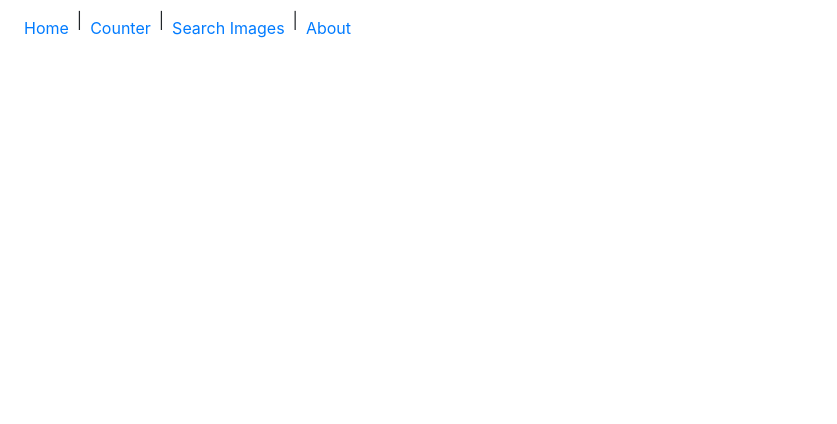
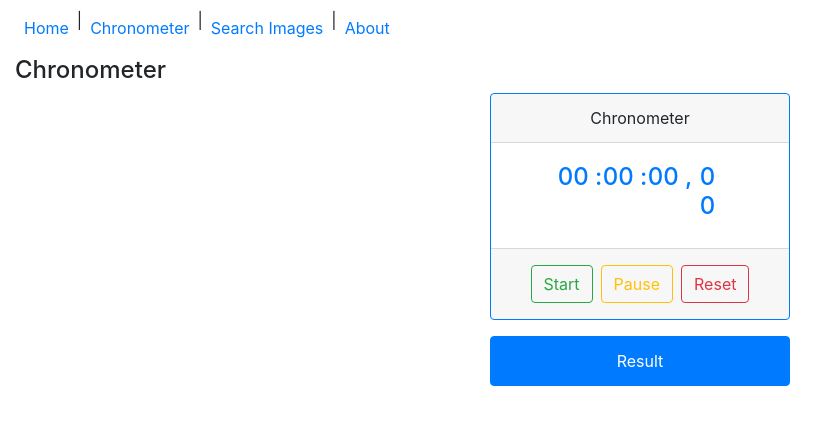
Before and after one commit to ImadSai/reactFirstProject, a React (Create React App) app: page /chrono in a window 1280 px wide. Shown: the top 424 px of the page, without its empty margins (0-837 px from the left). Built offline with nearby package versions, Linux system fonts and the light colour scheme.

Commit message:
Ajout chronometre

```diff
--- a/src/App.js
+++ b/src/App.js
@@ -1,6 +1,6 @@
 import React from 'react';
 import './App.css';
-import Counter from './Components/Counter';
+import Chrono from './Components/Chrono';
 import About from './Components/About';
 import Header from './Components/Header';
 import SearchImages from './Components/SearchImages'
@@ -32,10 +32,9 @@ const App = () =>  {
           </Router>
 
           {/* Counter Path */}
-          <Router path="/counter">
-            <h4> Counter </h4>
-            <Counter infos={myObject} image="images/bart.png" />
-            <Counter infos={myObject}  image="images/omer.png" />
+          <Router path="/chrono">
+            <h4> Chronometer </h4>
+            <Chrono />
           </Router>
 
           {/* Search Images Path */}
--- /dev/null
+++ b/src/Components/Chrono.js
@@ -0,0 +1,123 @@
+import React, { Component } from 'react';
+
+/* Classe Chrono */
+class Chrono extends Component {
+
+    // Constructeur de notre component
+    constructor(props) {
+        super(props);
+        this.state = {
+            isRunning: false,
+            time: 0,
+            millis: 0,
+            seconds: 0,
+            minutes: 0,
+            hours: 0,
+            result: []
+        };
+    }
+
+    // Update Format
+    setFormat = (n) => {
+        return n < 10 ? '0' + n : n;
+    }
+
+    // Start Chrono
+    startChrono = () => {
+        if (this.timerId == null) {
+            this.timerId = setInterval(() => {
+                this.setState({
+                    time: (this.state.time + 1)
+                }, () => this.updateChrono());
+            }, 10);
+        }
+    }
+
+    // Pause Chrono
+    pauseChrono = () => {
+        clearInterval(this.timerId);
+        this.timerId = null;
+        if (this.state.time > 0) {
+            let newLine = (this.setFormat(this.state.hours) + " : " + this.setFormat(this.state.minutes) + " : " + this.setFormat(this.state.seconds) + " , " + this.setFormat(this.state.millis));
+            this.setState({
+                result: [...this.state.result, newLine]
+            });
+        }
+
+    };
+
+    // Reset Chrono
+    resetChrono = () => {
+        this.setState({
+            time: 0,
+            millis: 0,
+            seconds: 0,
+            minutes: 0,
+            hours: 0,
+            result: []
+        });
+    }
+
+    // Update Chrono
+    updateChrono = () => {
+        this.setState({
+            millis: Math.floor((this.state.time) % 60),
+            seconds: Math.floor((this.state.time / 100) % 60),
+            minutes: Math.floor((this.state.time / 6000) % 60),
+            hours: Math.floor((this.state.time / 360000) % 60)
+        });
+    };
+
+    // Le rendu
+    render() {
+        return (
+            <div>
+                <div className="container-fluid d-flex justify-content-center">
+
+                    {/* Chronometre */}
+                    <div className="row">
+                        <div className="col-12">
+                            <div className="card border-primary mb-3" style={{ minWidth: '300px' }}>
+                                <div className="card-header d-flex justify-content-center"> Chronometer </div>
+
+                                {/* Value */}
+                                <div className="card-body text-primary d-flex justify-content-center">
+                                    <span className="text-center" style={{ width: '45px' }}><h4> {this.setFormat(this.state.hours)} :</h4></span>
+                                    <span className="text-center" style={{ width: '45px' }}><h4> {this.setFormat(this.state.minutes)} :</h4></span>
+                                    <span className="text-center" style={{ width: '45px' }}><h4> {this.setFormat(this.state.seconds)} ,</h4></span>
+                                    <span className="text-center" style={{ width: '30px' }}><h4> {this.setFormat(this.state.millis)} </h4></span>
+                                </div>
+
+                                {/* Footer */}
+                                <div className="card-footer d-flex justify-content-center">
+                                    <button className="btn btn-outline-success m-1" onClick={() => this.startChrono()}> Start </button>
+                                    <button className="btn btn-outline-warning m-1" onClick={() => this.pauseChrono()}> Pause </button>
+                                    <button className="btn btn-outline-danger m-1" onClick={() => this.resetChrono()}> Reset </button>
+                                </div>
+                            </div>
+                        </div>
+                    </div>
+                </div>
+
+                <div className="container-fluid d-flex justify-content-center">
+                    {/* Memo */}
+                    <div className="row">
+                        <div className="col-12">
+                            <ul class="list-group" style={{ minWidth: '300px'}}>
+                                <li class="list-group-item active text-center"> Result </li>
+                                {
+                                    this.state.result.map( (actual) =>
+                                        <li class="list-group-item text-center"> {actual} </li>
+                                    )
+                                }
+                            </ul>
+                        </div>
+                    </div>
+
+                </div>
+            </div>
+        );
+    }
+}
+
+export default Chrono;
--- a/src/Components/Counter.js
+++ /dev/null
@@ -1,77 +0,0 @@
-import React, { Component } from 'react';
-
-/* Classe Counter */
-class Counter extends Component {
-
-    // Constructeur de notre component
-    constructor(props) {
-        super(props);
-        this.state = {
-            counter: this.props.infos.value,
-            listImages: new Array(this.props.value).fill(0),
-            message: ''
-        };
-    }
-
-    inc = () => {
-        let newValue = this.state.counter + 1;
-        this.setState({
-            counter: newValue,
-            listImages: new Array(newValue >= 0 ? newValue : 0).fill(0)
-        });
-    }
-
-    dec = () => {
-        let newValue = this.state.counter > 0 ? this.state.counter - 1 : 0;
-        this.setState({
-            counter: newValue,
-            listImages: new Array(newValue >= 0 ? newValue : 0 ).fill(0)
-        });
-    }
-
-    // Permet de changer le skill dans l'input
-    changeSkill = (event) => {
-        this.setState({
-            message: event.target.value
-        });
-    }
-
-    // Le rendu
-    render() {
-        return (
-            <div className="card m-5">
-
-                <div className="card-header">
-                    <strong> {this.props.infos.titre} </strong> ===> {this.state.counter}
-                </div>
-
-                <div className="m-2">
-                    <button className="btn btn-primary m-1" onClick={() => this.inc()} > + </button>
-                    <button className="btn btn-primary m-1" onClick={() => this.dec()} > - </button>
-                </div>
-
-                <div className="input-group mb-3">
-                    <input type="text"
-                        name="skill"
-                        className="form-control"
-                        placeholder="Ecris ton message ici"
-                        value={this.state.message} onChange={this.changeSkill}/>
-                    <div className="input-group-append">
-                        <button className="btn btn-primary" onClick={() => alert(this.state.message)} > Show </button>
-                    </div>
-                </div>
-
-                <div className="card-body">
-                    {
-                        this.state.listImages.map( (value) =>
-                            <img width={100} src={this.props.image} alt="this is an Description"></img>
-                        )
-                    }
-                </div>
-
-            </div>
-        );
-    }
-}
-
-export default Counter;
--- a/src/Components/Header.js
+++ b/src/Components/Header.js
@@ -15,7 +15,7 @@ function Header() {
                 |
 
                 <li className="nav-item">
-                    <Link to="/counter" className="nav-link">Counter</Link>
+                    <Link to="/chrono" className="nav-link">Chronometer</Link>
                 </li>
 
                 |
```
